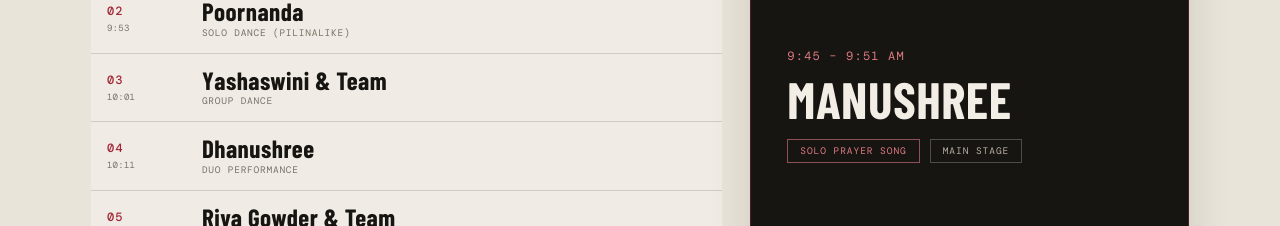
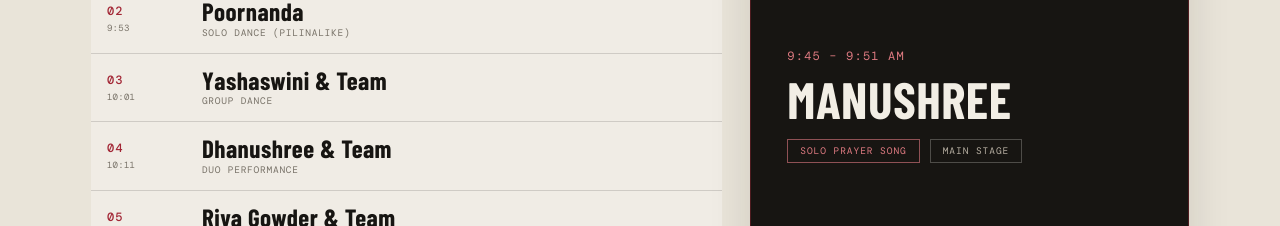
Before and after one commit to archanajalihal/naitranavaratriSOP, a React (Vite) app: page / in a window 1280 px wide. Shown: the part 2120-2346 px from the top of the page. Built offline with nearby package versions, Linux system fonts and the light colour scheme; a web font is replaced by a local one.

Commit message:
Update performer name for Duo Performance

```diff
--- a/src/App.tsx
+++ b/src/App.tsx
@@ -30,7 +30,7 @@ const performances: Performance[] = [
   { id: 1, performer: 'Manushree', programme: 'Solo Prayer Song', time: '9:45 – 9:51 AM', category: 'music' },
   { id: 2, performer: 'Poornanda', programme: 'Solo Dance (Pilinalike)', time: '9:53 – 9:59 AM', category: 'special' },
   { id: 3, performer: 'Yashaswini & Team', programme: 'Group Dance', time: '10:01 – 10:09 AM', category: 'dance' },
-  { id: 4, performer: 'Dhanushree', programme: 'Duo Performance', time: '10:11 – 10:17 AM', category: 'dance' },
+  { id: 4, performer: 'Dhanushree & Team', programme: 'Duo Performance', time: '10:11 – 10:17 AM', category: 'dance' },
   { id: 5, performer: 'Riya Gowder & Team', programme: 'Group Dance', time: '10:19 – 10:27 AM', category: 'dance' },
   { id: 6, performer: 'Aiza Fathima & Team', programme: 'Group Song', time: '10:29 – 10:37 AM', category: 'music' },
   { id: 7, performer: 'Raksha & Team', programme: 'Group Dance', time: '10:39 – 10:47 AM', category: 'dance' },
```
